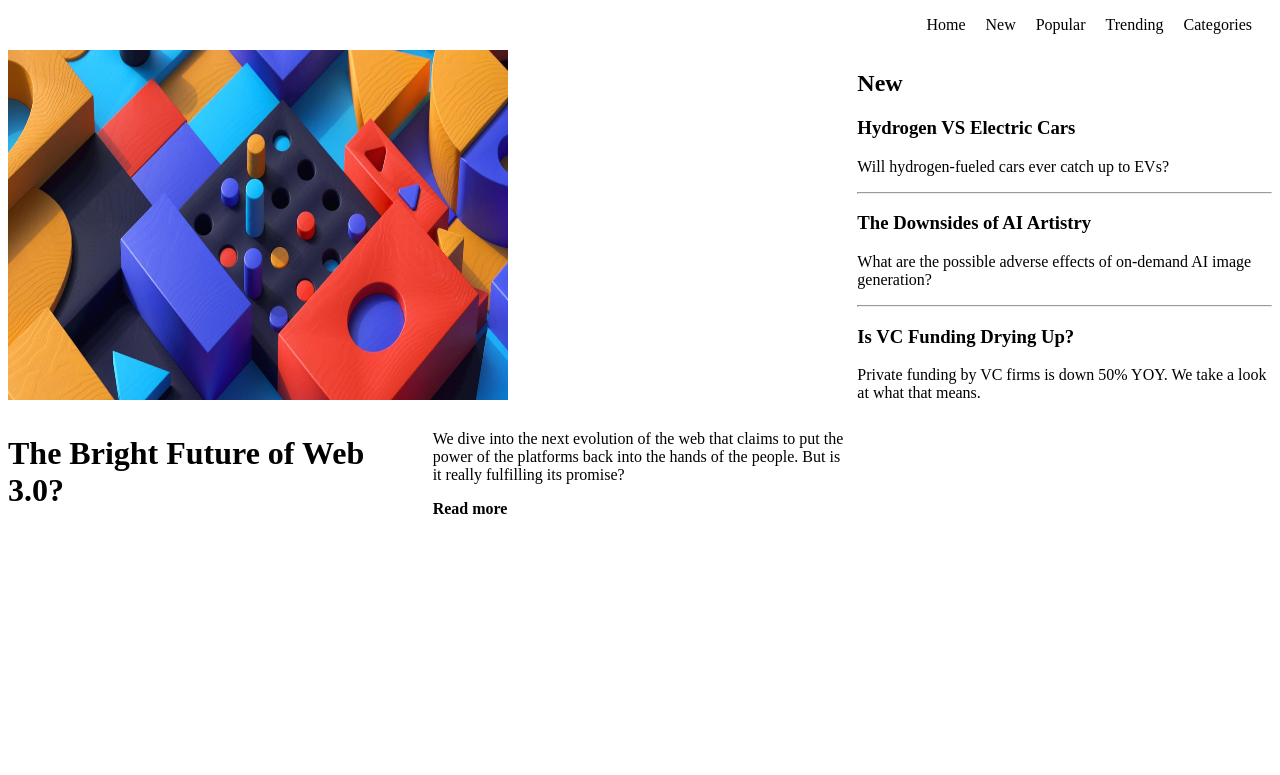
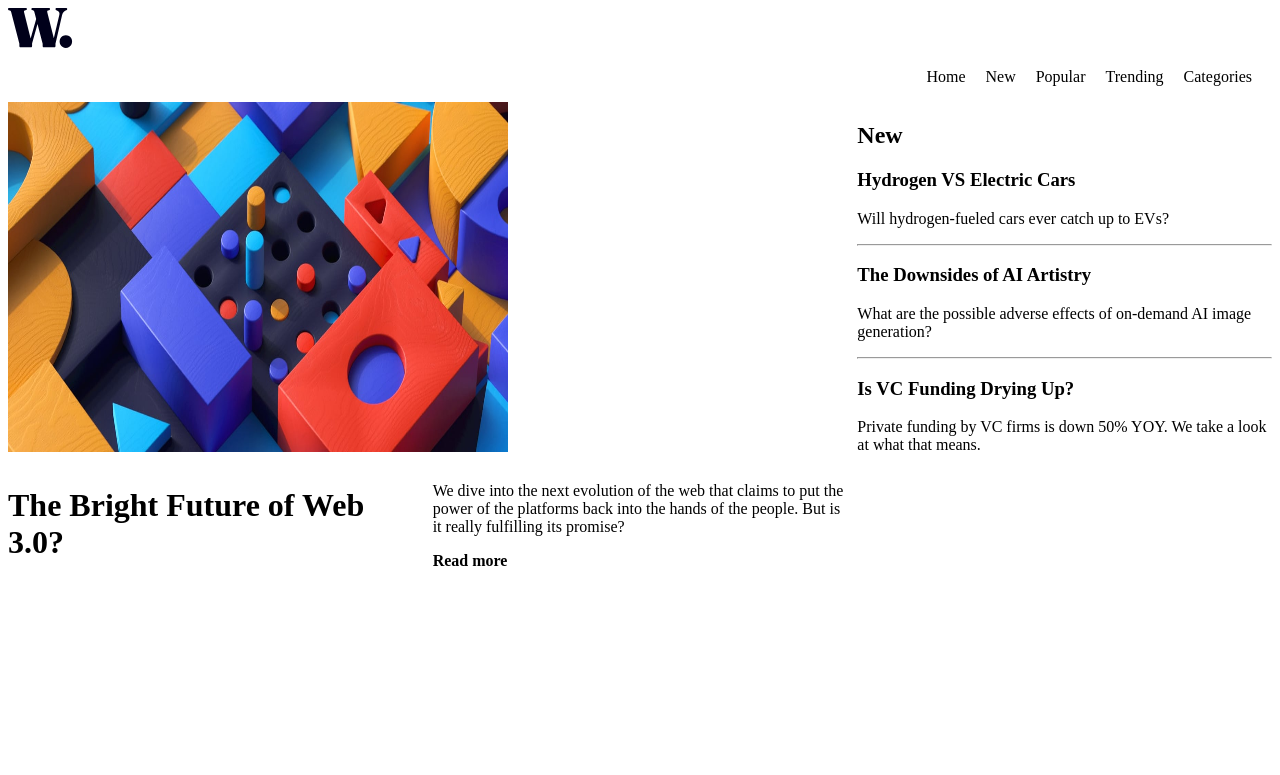
Before and after one commit to Kertich/Frontend-mentor-challenge, a plain HTML site: page index.html in a window 1280 px wide. Shown: the top 775 px of the page. Drawn offline with Linux system fonts and the light colour scheme.

Commit message:
add logo

```diff
--- a/index.html
+++ b/index.html
@@ -16,6 +16,7 @@
   <link rel="stylesheet" href="style.css" />
 </head>
 <body>
+  <img src="assets/images/logo.svg"/>
 <div class="navBar">
   <ul class="navBar--list">
     <li>Home</li>
```
